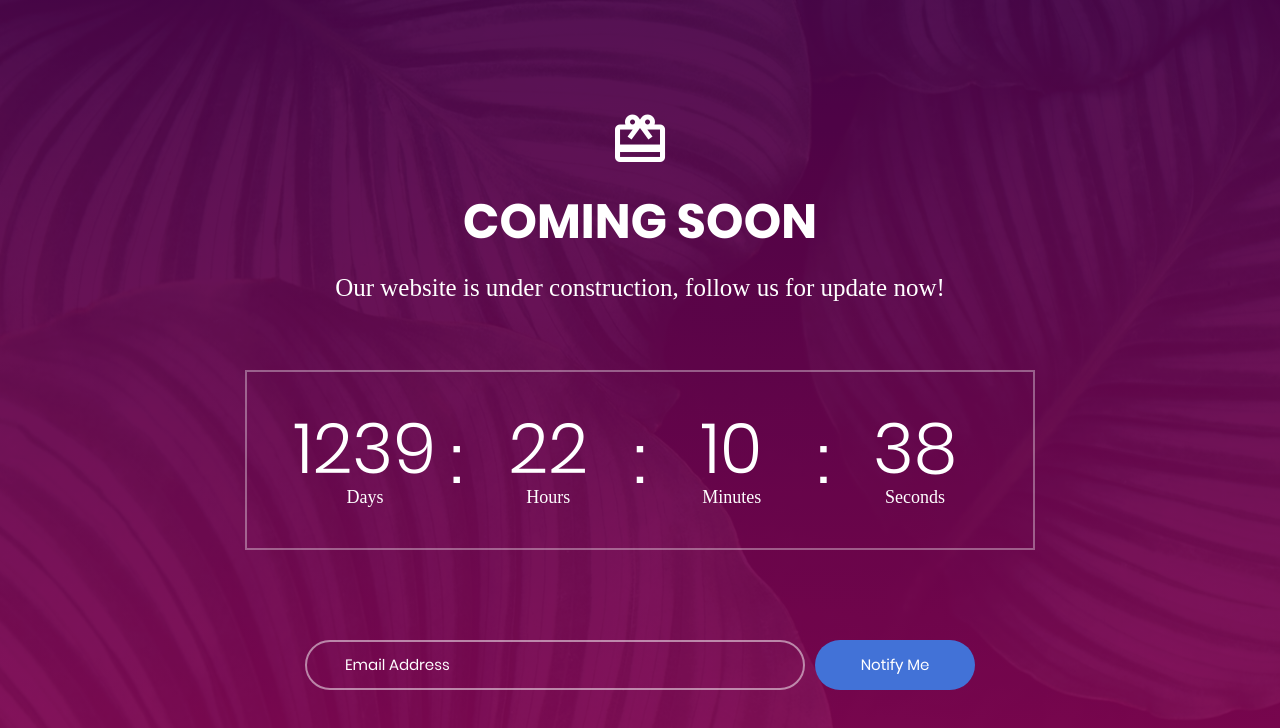
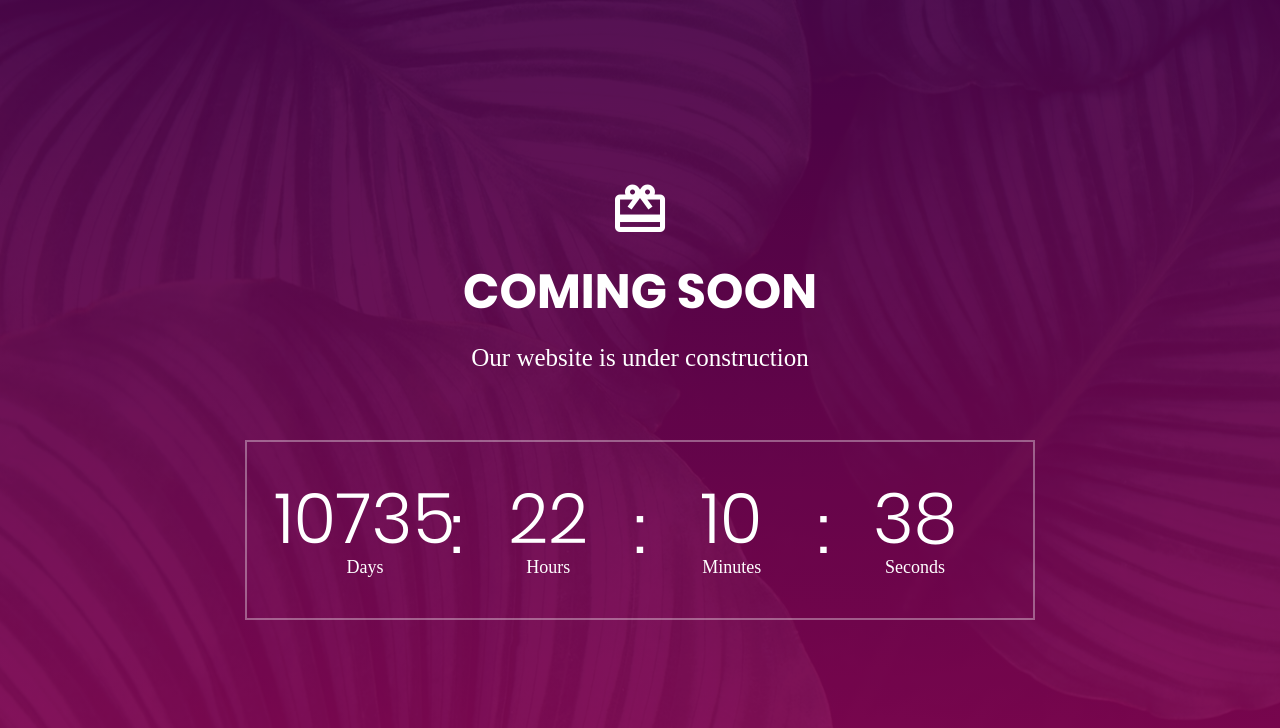
Before and after one commit to darkcolonist/comingsoon, a plain HTML site: page index.html in a window 1280 px wide. Drawn offline with Linux system fonts and the light colour scheme; a web font is replaced by a local one.

Commit message:
#2 hiding few stuffs

```diff
--- a/index.html
+++ b/index.html
@@ -35,7 +35,7 @@
 			</h3>
 
 			<p class="txt-center m2-txt1 p-b-67">
-				Our website is under construction, follow us for update now!
+				Our website is under construction
 			</p>
 
 			<div class="flex-w flex-sa-m cd100 bor1 p-t-42 p-b-22 p-l-50 p-r-50 respon1">
@@ -66,7 +66,7 @@
 				</div>
 			</div>
 
-			<form class="flex-w flex-c-m contact100-form validate-form p-t-70">
+			<form id="frmNotify" class="flex-w flex-c-m contact100-form validate-form p-t-70">
 				<div class="wrap-input100 validate-input where1" data-validate = "Email is required: ex@abc.xyz">
 					<input class="s1-txt1 placeholder0 input100" type="text" name="email" placeholder="Email Address">
 					<span class="focus-input100"></span>
@@ -100,7 +100,9 @@
 		 * change only this based on your needs
 		 * @type {String}
 		 */
-		var deadline = "2024-12-12";
+		var deadline = "2050-12-12";
+
+		$('#frmNotify').hide();
 
 		$('.cd100').countdown100(deadline);
 	</script>
```
